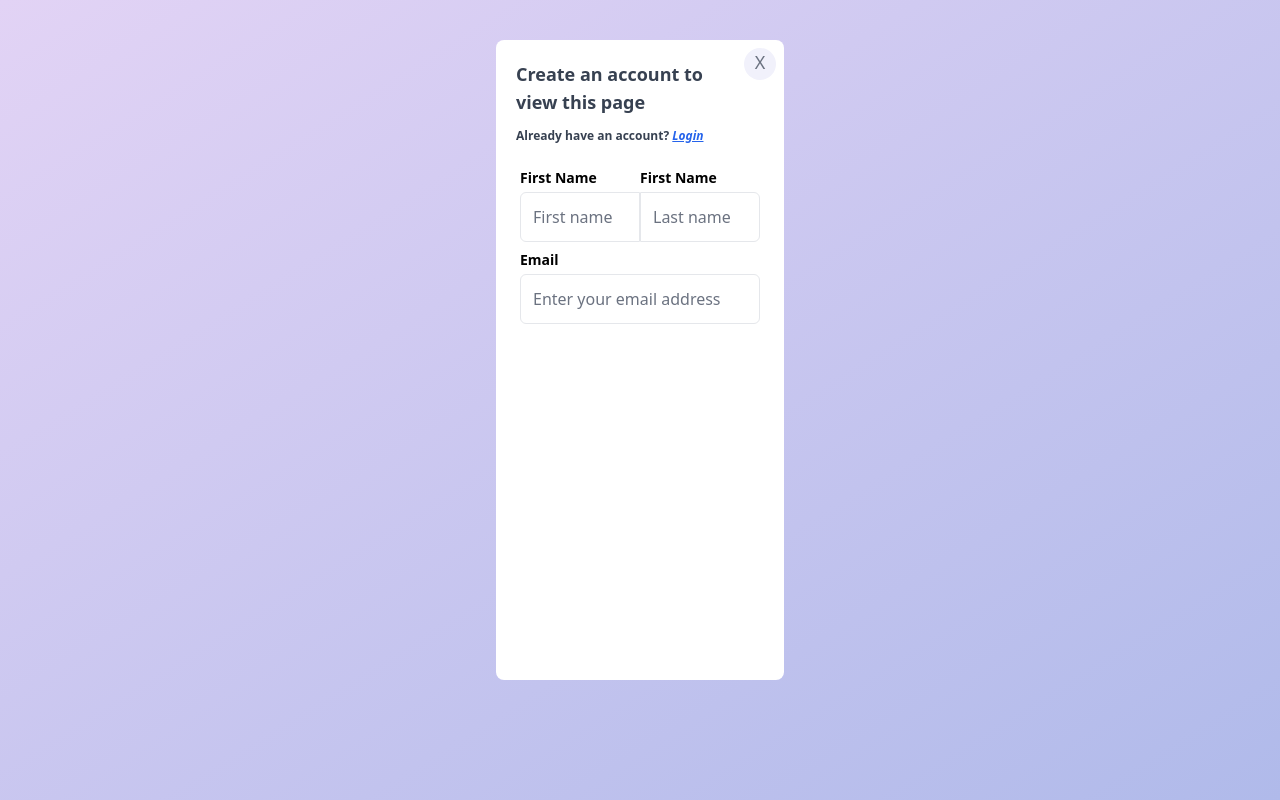
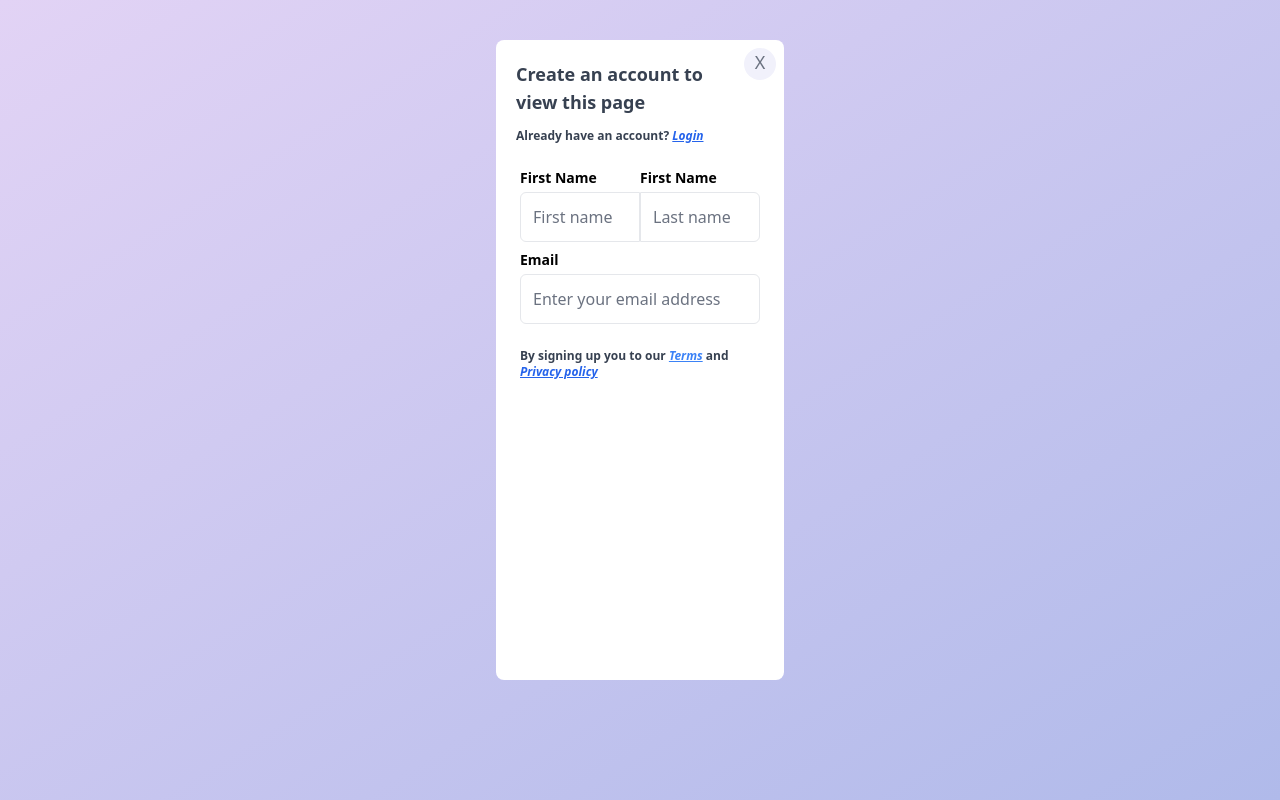
Before and after one commit to nasir-001/100-components, a Vue app: page /layout28 in a window 1280 px wide. Built offline with nearby package versions, Linux system fonts and the light colour scheme; the HTML template or start-up script is replaced by a standard one.

Commit message:
add privacy text

```diff
--- a/src/views/Layout28.vue
+++ b/src/views/Layout28.vue
@@ -34,6 +34,9 @@
       <div class="mt-1 mx-6">
         <input type="text" class="w-full rounded-md border-gray-200 py-3" placeholder="Enter your email address" />
       </div>
+      <div class="pt-6 text-gray-700 ml-6 mr-12 text-xs font-semibold">
+        By signing up you to our <i class="text-blue-500 underline">Terms</i> and <i class="text-blue-600 underline">Privacy policy</i>
+      </div>
     </div>
   </div>
 </template>
```
